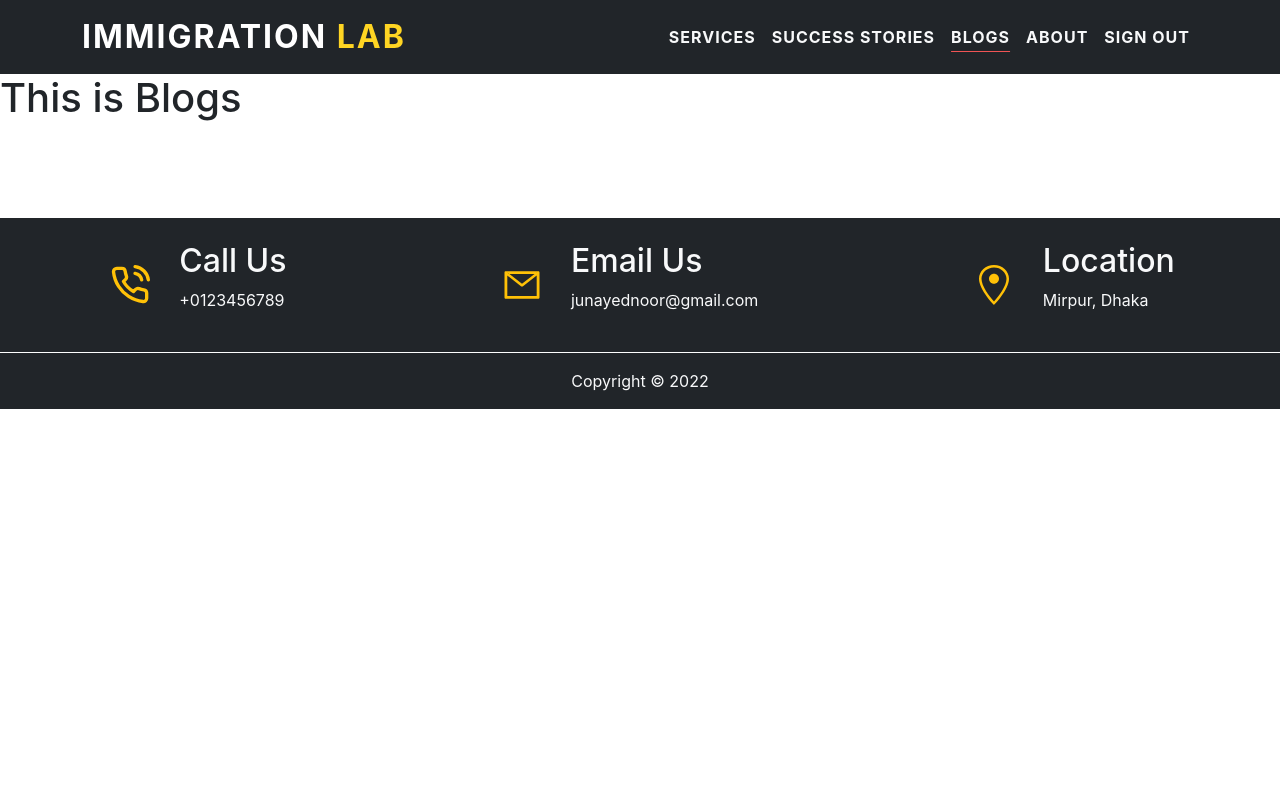
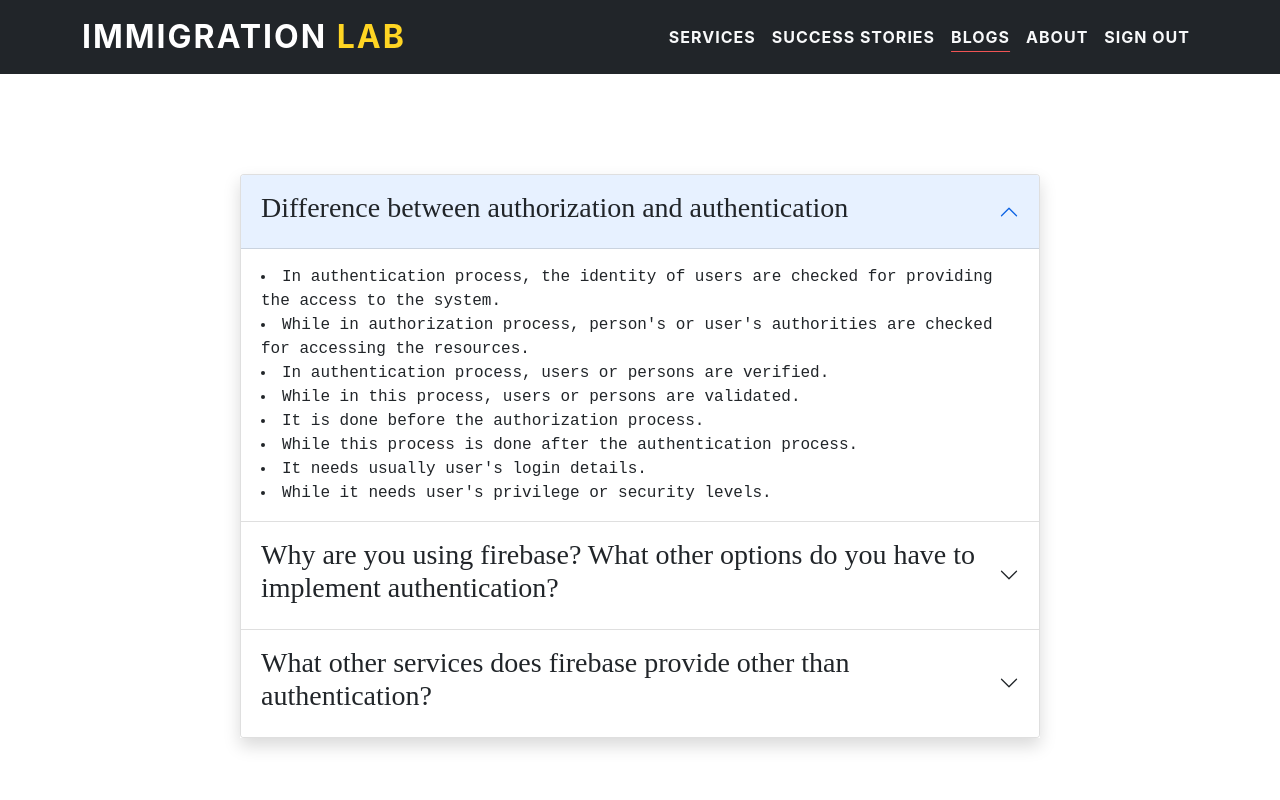
Before and after one commit to JunayedKhanNoor/Immigration-Lab-independent-service-provider, a React (Create React App) app: page /blogs in a window 1280 px wide. Shown: the top 800 px of the page. Built offline with nearby package versions, Linux system fonts and the light colour scheme; no server answers.

Commit message:
Blog component and question answer

```diff
--- a/src/Pages/Blogs/Blogs.js
+++ b/src/Pages/Blogs/Blogs.js
@@ -1,11 +1,99 @@
-import React from 'react';
+import React from "react";
+import { Accordion } from "react-bootstrap";
 
 const Blogs = () => {
-    return (
-        <div>
-            <h1>This is Blogs</h1>
-        </div>
-    );
+  return (
+    <div
+      style={{ maxWidth: "800px", marginBottom: "300px", marginTop: "100px" }}
+      className="mx-auto shadow"
+    >
+      <Accordion defaultActiveKey={["0"]} alwaysOpen>
+        <Accordion.Item eventKey="0">
+          <Accordion.Header>
+            <h3 style={{ fontFamily: "cursive" }} className="text-dark">
+              Difference between authorization and authentication
+            </h3>{" "}
+          </Accordion.Header>
+          <Accordion.Body>
+            <div style={{ fontFamily: "monospace" }}>
+              <li>
+                In authentication process, the identity of users are checked for
+                providing the access to the system.
+              </li>
+              <li>
+                While in authorization process, person's or user's authorities
+                are checked for accessing the resources.
+              </li>
+              <li>In authentication process, users or persons are verified.</li>
+              <li>While in this process, users or persons are validated.</li>
+              <li>It is done before the authorization process.</li>
+              <li>
+                While this process is done after the authentication process.
+              </li>
+              <li>It needs usually user's login details.</li>
+              <li>While it needs user's privilege or security levels.</li>
+            </div>
+          </Accordion.Body>
+        </Accordion.Item>
+        <Accordion.Item eventKey="1">
+          <Accordion.Header>
+            <h3 style={{ fontFamily: "cursive" }} className="text-dark">
+              {" "}
+              Why are you using firebase? What other options do you have to
+              implement authentication?
+            </h3>
+          </Accordion.Header>
+          <Accordion.Body>
+            <div style={{ fontFamily: "monospace" }}>
+                <p className="fw-bold">Why firebase?</p>
+               <li>Easy to use.</li>
+               <li>Implementation process is very easy.</li>
+               <li>Well secured.</li>
+              <li>
+                Firebase helps you develop high-quality apps, grow your user
+                base, and earn more money. Each feature works independently, and
+                they work even better together.
+              </li>
+              <li>
+                Allow users to sign in to your app with their Facebook, Twitter,
+                Google, or GitHub account.
+              </li>
+              <li>
+                Firebase security rules work with the Realtime Database to
+                ensure only the individuals that users share a photo with can
+                view it.
+              </li>
+              <p className="fw-bold mt-3">Firebase alternatives:</p>
+              <li>Parse</li>
+              <li>Back4App</li>
+              <li>Aws Amplify</li>
+              <li>Kuzzle</li>
+              <li>NativeScript</li>
+            </div>
+          </Accordion.Body>
+        </Accordion.Item>
+        <Accordion.Item eventKey="2">
+          <Accordion.Header>
+            <h3 style={{ fontFamily: "cursive" }} className="text-dark">
+              {" "}
+              What other services does firebase provide other than
+              authentication?{" "}
+            </h3>
+          </Accordion.Header>
+          <Accordion.Body>
+          <div style={{ fontFamily: "monospace" }}>
+              <p className="fw-bold">Firebase other services:</p>
+              <li>Firebase Hosting</li>
+              <li>Cloud Storage for Firebase</li>
+              <li>Analytics </li>
+              <li>Cloud messaging</li>
+              <li>Realtime database</li>
+            </div>
+          </Accordion.Body>
+        </Accordion.Item>
+      </Accordion>
+    </div>
+  );
 };
 
 export default Blogs;
```
